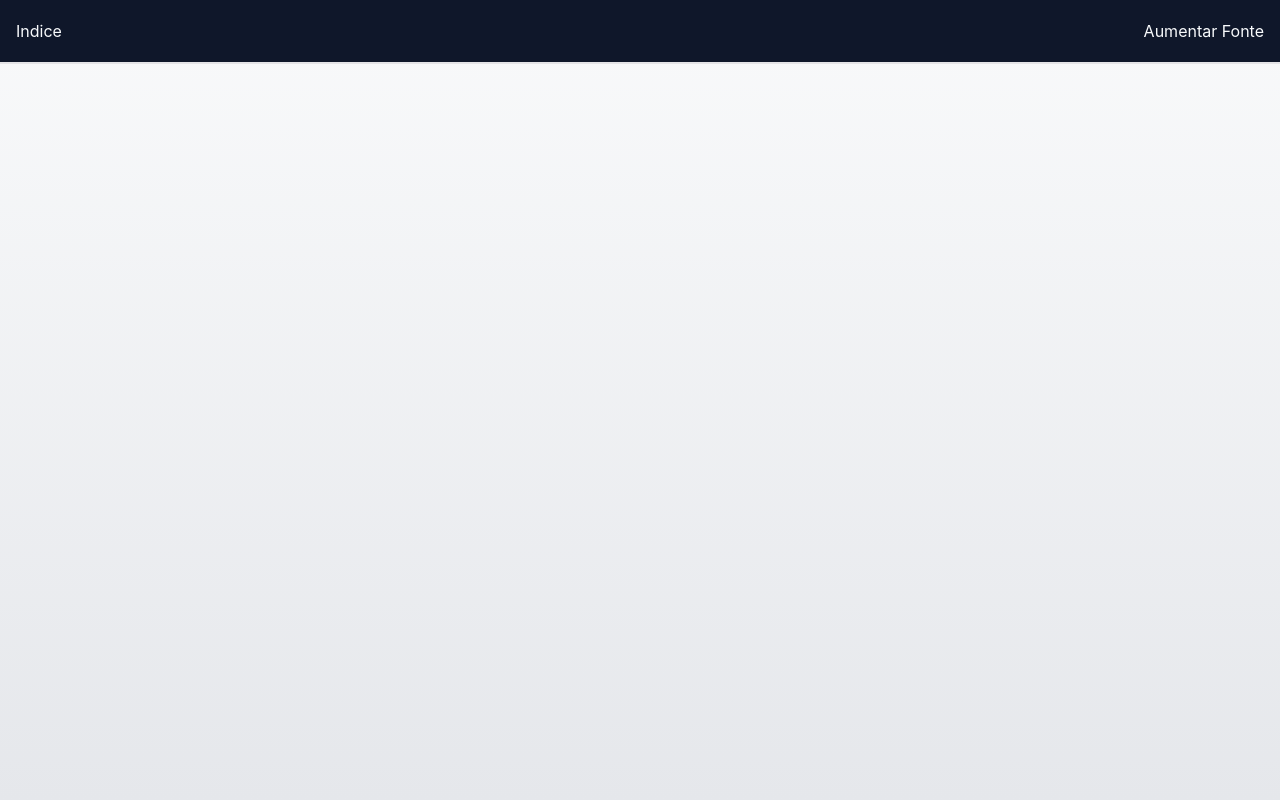
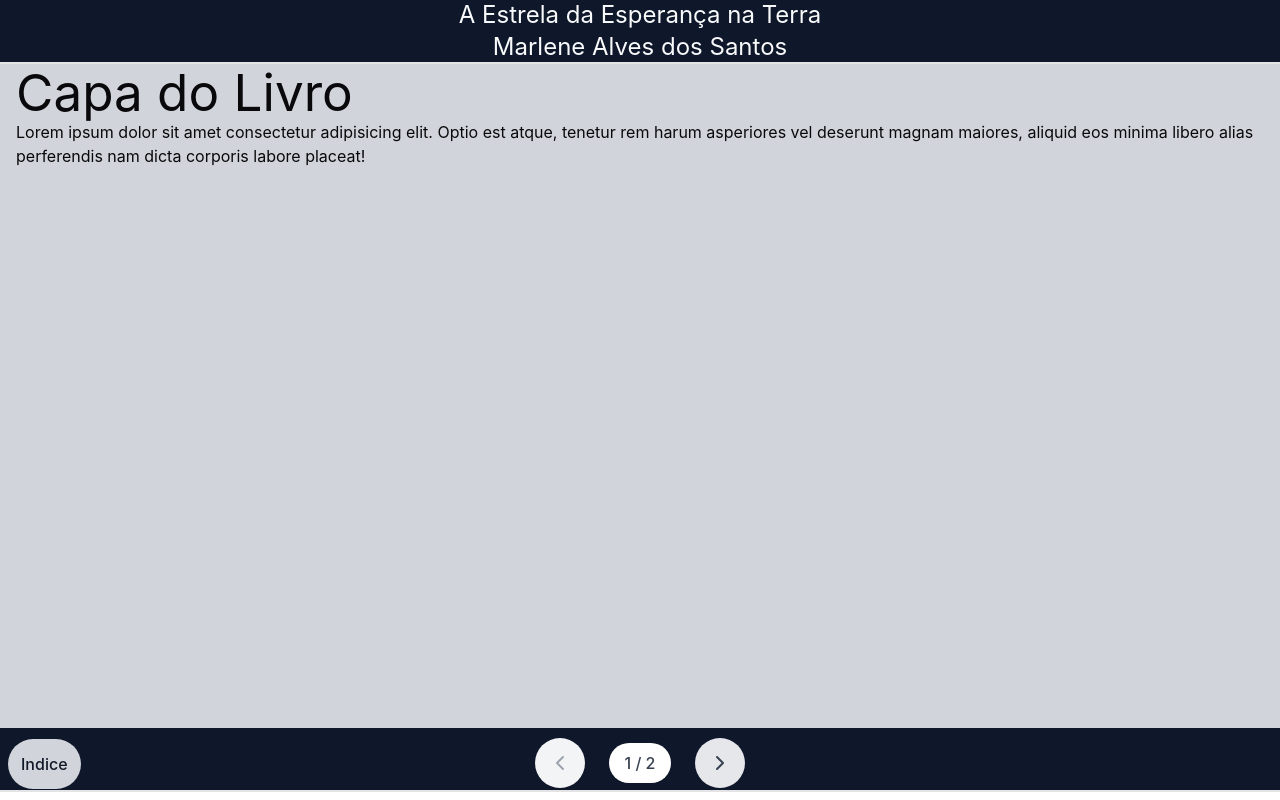
Before and after one commit to Wilrrama/a_estrela_da_esperan-a_na_terra, a React (Vite) app: page / in a window 1280 px wide. Built offline with nearby package versions, Linux system fonts and the light colour scheme.

Commit message:
feat: Page Navigation

```diff
--- a/src/App.tsx
+++ b/src/App.tsx
@@ -1,12 +1,13 @@
+import DigitalBook from "./components/DigitalBook";
+import Footer from "./components/Footer";
 import Header from "./components/Header";
 
 const LivroDigital: React.FC = () => {
   return (
     <>
       <Header />
-      <div className="min-h-screen bg-gradient-to-b from-gray-50 to-gray-200">
-        <h1>Livro Digital</h1>
-      </div>
+      <DigitalBook />
+      <Footer />
     </>
   );
 };
--- /dev/null
+++ b/src/components/DigitalBook/components/PageContainer/index.tsx
@@ -0,0 +1,13 @@
+interface PageContainerProps {
+  children: React.ReactNode;
+}
+
+const PageContainer: React.FC<PageContainerProps> = ({ children }) => {
+  return (
+    <div className="h-[91vh] w-full flex justify-center bg-gray-300 px-4 py-16">
+      {children}
+    </div>
+  );
+};
+
+export default PageContainer;
--- /dev/null
+++ b/src/components/DigitalBook/index.tsx
@@ -0,0 +1,34 @@
+import { useState } from "react";
+import PageContainer from "./components/PageContainer";
+import { pages } from "@/pages/PageConfig";
+import { PageNavigation } from "../PageNavigation";
+
+const DigitalBook = () => {
+  const [currentPage, setCurrentPage] = useState(0);
+
+  const CurrentPageComponent = pages[currentPage].component;
+
+  const handlePageChange = (newPage: number): void => {
+    if (newPage >= 0 && newPage < pages.length) {
+      setCurrentPage(newPage);
+      window.scrollTo({ top: 0, behavior: "smooth" });
+    }
+  };
+
+  return (
+    <>
+      <PageContainer>
+        <CurrentPageComponent />
+      </PageContainer>
+
+      <PageNavigation
+        currentPage={currentPage}
+        totalPages={pages.length}
+        onPageChange={handlePageChange}
+        // onOpenIndex={() => setShowIndex(true)}
+      />
+    </>
+  );
+};
+
+export default DigitalBook;
--- /dev/null
+++ b/src/components/Footer/index.tsx
@@ -0,0 +1,11 @@
+const Footer = () => {
+  return (
+    <footer className="absolute left-0 bot-0 h-16 w-full flex items-center px-4 border-b-2 bg-slate-900 justify-between gap-4 z-0">
+      {/* <div className="text-slate-50">Anterior</div>
+      <span className="text-slate-50">1/6</span>
+      <div className="text-slate-50">Próxima</div> */}
+    </footer>
+  );
+};
+
+export default Footer;
--- a/src/components/Header/index.tsx
+++ b/src/components/Header/index.tsx
@@ -1,11 +1,12 @@
 const Header = () => {
   return (
-    <header className="absolute left-0 top-0 h-16 w-full flex items-center px-4 border-b-2 bg-slate-900 justify-between gap-4 pl">
-      <div className="text-slate-50">Indice</div>
-      {/* <h2 className="text-slate-50  text-2xl text-center">
-        A Estrela da Esperança <br /> na Terra
-      </h2> */}
-      <div className="text-slate-50">Aumentar Fonte</div>
+    <header className="absolute left-0 top-0 h-16 w-full flex flex-col items-center px-4 border-b-2 bg-slate-900 justify-center">
+      <h2 className="text-slate-50  text-2xl text-center">
+        A Estrela da Esperança na Terra
+      </h2>
+      <h4 className="text-slate-50  text-2xl text-center">
+        Marlene Alves dos Santos
+      </h4>
     </header>
   );
 };
--- /dev/null
+++ b/src/components/PageNavigation/index.tsx
@@ -0,0 +1,72 @@
+import { ChevronLeft, ChevronRight } from "lucide-react";
+
+interface PageNavigationProps {
+  currentPage: number;
+  totalPages: number;
+  onPageChange: (page: number) => void;
+}
+
+interface NavigationButtonProps {
+  onClick: () => void;
+  icon: React.ComponentType<{ className?: string }>;
+  label: string;
+  disabled?: boolean;
+}
+
+export const NavigationButton: React.FC<NavigationButtonProps> = ({
+  onClick,
+  icon: Icon,
+  label,
+  disabled,
+}) => (
+  <button
+    onClick={onClick}
+    disabled={disabled}
+    className={`flex items-center justify-center p-3 rounded-full
+      ${
+        disabled
+          ? "bg-gray-100 text-gray-400 cursor-not-allowed"
+          : "bg-gray-200 text-gray-700 hover:bg-gray-300 hover:scale-105 active:scale-95"
+      }
+      transition-all duration-200 shadow-sm`}
+    aria-label={label}
+  >
+    <Icon className="w-6 h-6" />
+  </button>
+);
+
+export const PageNavigation: React.FC<PageNavigationProps> = ({
+  currentPage,
+  totalPages,
+  onPageChange,
+}) => (
+  <div>
+    <div className="fixed w-16 bottom-5 left-0 right-0 flex justify-center items-center gap-6 p-6  pb-4 z-20  ">
+      <button
+        // onClick={onOpenIndex}
+        className="absolute left-2 p-3 rounded-full bg-gray-300 text-gray-900 hover:bg-gray-300 hover:scale-105 active:scale-95 transition-all duration-200 "
+        aria-label="Abrir índice"
+      >
+        <h2>Indice</h2>
+      </button>
+    </div>
+
+    <div className="fixed bottom-0 left-0 right-0 flex justify-center items-center gap-6  pb-3 z-10">
+      <NavigationButton
+        onClick={() => onPageChange(currentPage - 1)}
+        icon={ChevronLeft}
+        label="Página anterior"
+        disabled={currentPage === 0}
+      />
+      <span className="text-gray-700 font-medium bg-white px-4 py-2 rounded-full shadow-sm">
+        {currentPage + 1} / {totalPages}
+      </span>
+      <NavigationButton
+        onClick={() => onPageChange(currentPage + 1)}
+        icon={ChevronRight}
+        label="Próxima página"
+        disabled={currentPage === totalPages - 1}
+      />
+    </div>
+  </div>
+);
--- /dev/null
+++ b/src/pages/1.Capa/index.tsx
@@ -0,0 +1,14 @@
+const Capa = () => {
+  return (
+    <div>
+      <h1>Capa do Livro</h1>
+      <p>
+        Lorem ipsum dolor sit amet consectetur adipisicing elit. Optio est
+        atque, tenetur rem harum asperiores vel deserunt magnam maiores, aliquid
+        eos minima libero alias perferendis nam dicta corporis labore placeat!
+      </p>
+    </div>
+  );
+};
+
+export default Capa;
--- /dev/null
+++ b/src/pages/2.VersiculosJohn/index.tsx
@@ -0,0 +1,14 @@
+const VersiculosJoao = () => {
+  return (
+    <div>
+      <h1>Versiculos de João</h1>
+      <p>
+        Lorem ipsum dolor sit amet consectetur adipisicing elit. Hic repudiandae
+        optio placeat aliquid ad a nemo nesciunt rem fuga, vero voluptas ea,
+        doloremque incidunt eum laudantium est nulla enim corrupti.
+      </p>
+    </div>
+  );
+};
+
+export default VersiculosJoao;
--- /dev/null
+++ b/src/pages/PageConfig.ts
@@ -0,0 +1,18 @@
+import Capa from "./1.Capa";
+import VersiculosJoao from "./2.VersiculosJohn";
+
+interface PageConfig {
+  component: React.ComponentType;
+  title: string;
+}
+
+export const pages: PageConfig[] = [
+  {
+    component: Capa,
+    title: "Capa",
+  },
+  {
+    component: VersiculosJoao,
+    title: "Versículos de João",
+  },
+];
```
